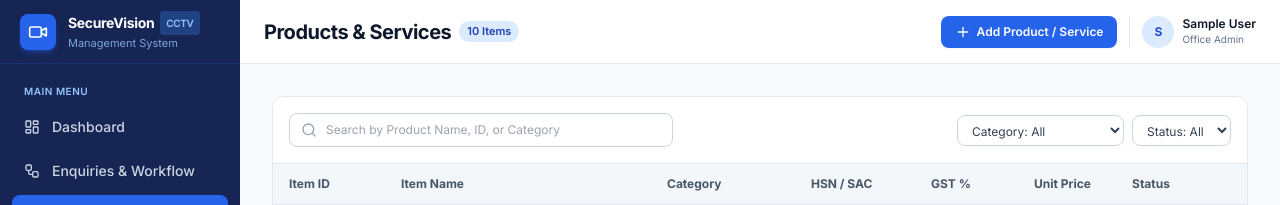
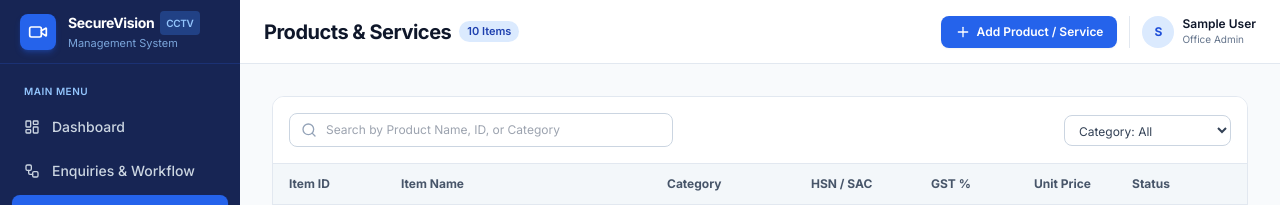
Before and after one commit to Harshadmmp/CCTVcrm, a React (Vite) app: page /products in a window 1280 px wide. Shown: the top 205 px of the page. Built offline with nearby package versions, Linux system fonts and the light colour scheme; sample sign-in values are in the browser's storage.

Commit message:
Remove status filter from products page; clean up subtitles and set clean placeholders in product form

```diff
--- a/src/components/products/ProductModal.jsx
+++ b/src/components/products/ProductModal.jsx
@@ -97,7 +97,6 @@ export const ProductModal = ({ isOpen, onClose, productToEdit }) => {
       onClose={onClose}
       zIndex="z-[60]"
       title={productToEdit ? `Edit Item: ${productToEdit.id}` : 'Add Product or Service'}
-      subtitle="Define pricing, HSN/SAC tax codes, and catalog items for quotations and billing."
       maxWidth="max-w-xl"
       footer={
         <>
@@ -126,7 +125,7 @@ export const ProductModal = ({ isOpen, onClose, productToEdit }) => {
           </label>
           <input
             type="text"
-            placeholder="e.g. Hikvision 4MP ColorVu Camera or CCTV Installation"
+            placeholder="Enter Product or Service Name"
             value={formData.name}
             onChange={(e) => {
               setFormData({ ...formData, name: e.target.value });
@@ -181,18 +180,15 @@ export const ProductModal = ({ isOpen, onClose, productToEdit }) => {
         <div className="grid grid-cols-1 sm:grid-cols-2 gap-4">
           <div>
             <label className="block text-xs font-semibold text-slate-700 mb-1">
-              HSN / SAC Code {formData.category === 'Installation & Services' ? '(Services SAC)' : '(Goods HSN)'}
+              HSN / SAC Code
             </label>
             <input
               type="text"
-              placeholder={formData.category === 'Installation & Services' ? 'e.g. 995469 or 9987' : 'e.g. 85258900'}
+              placeholder="Enter HSN / SAC Code"
               value={formData.hsnSac}
               onChange={(e) => setFormData({ ...formData, hsnSac: e.target.value })}
               className="w-full px-3 py-2 text-xs rounded-lg border border-slate-300 font-mono uppercase bg-white focus:outline-none focus:ring-2 focus:ring-blue-500"
             />
-            <p className="text-[10px] text-slate-400 mt-1">
-              {formData.category === 'Installation & Services' ? 'SAC for Services (e.g. 9954 / 9987)' : 'HSN for Hardware (e.g. 8525 / 8521)'}
-            </p>
           </div>
 
           <div>
@@ -205,7 +201,7 @@ export const ProductModal = ({ isOpen, onClose, productToEdit }) => {
                 min="0"
                 max="100"
                 step="any"
-                placeholder="e.g. 18"
+                placeholder="Enter GST Rate (%)"
                 value={formData.gstRate}
                 onChange={(e) => setFormData({ ...formData, gstRate: e.target.value })}
                 className="w-full px-3 py-2 pr-8 text-xs rounded-lg border border-slate-300 bg-white font-semibold text-slate-800 focus:outline-none focus:ring-2 focus:ring-blue-500"
@@ -214,9 +210,6 @@ export const ProductModal = ({ isOpen, onClose, productToEdit }) => {
                 %
               </span>
             </div>
-            <p className="text-[10px] text-slate-400 mt-1">
-              Enter custom GST percentage (e.g. 18, 12, 5, 28, 0)
-            </p>
           </div>
         </div>
 
@@ -228,7 +221,7 @@ export const ProductModal = ({ isOpen, onClose, productToEdit }) => {
             </label>
             <input
               type="number"
-              placeholder="e.g. 3850"
+              placeholder="Enter Standard Unit Price"
               value={formData.unitPrice}
               onChange={(e) => {
                 setFormData({ ...formData, unitPrice: e.target.value });
--- a/src/components/products/ProductsPage.jsx
+++ b/src/components/products/ProductsPage.jsx
@@ -24,7 +24,6 @@ export const ProductsPage = () => {
 
   const [searchQuery, setSearchQuery] = useState('');
   const [categoryFilter, setCategoryFilter] = useState('');
-  const [statusFilter, setStatusFilter] = useState('');
 
   const [isModalOpen, setIsModalOpen] = useState(false);
   const [productToEdit, setProductToEdit] = useState(null);
@@ -45,15 +44,13 @@ export const ProductsPage = () => {
         if (!matchesName && !matchesId && !matchesDesc && !matchesHsn) return false;
       }
       if (categoryFilter && item.category !== categoryFilter) return false;
-      if (statusFilter && item.status !== statusFilter) return false;
       return true;
     });
-  }, [products, searchQuery, categoryFilter, statusFilter]);
+  }, [products, searchQuery, categoryFilter]);
 
   const clearFilters = () => {
     setSearchQuery('');
     setCategoryFilter('');
-    setStatusFilter('');
   };
 
   // Listen to Topbar Add Product action
@@ -106,21 +103,11 @@ export const ProductsPage = () => {
               ))}
             </select>
 
-            <select
-              value={statusFilter}
-              onChange={(e) => setStatusFilter(e.target.value)}
-              className="px-2.5 py-1.5 text-xs rounded-lg border border-slate-300 bg-white text-slate-700 focus:outline-none focus:ring-2 focus:ring-blue-500"
-            >
-              <option value="">Status: All</option>
-              <option value="Active">Active</option>
-              <option value="Inactive">Inactive</option>
-            </select>
-
-            {(searchQuery || categoryFilter || statusFilter) && (
+            {(searchQuery || categoryFilter) && (
               <button
                 type="button"
                 onClick={clearFilters}
-                className="inline-flex items-center gap-1 px-2.5 py-1.5 text-xs font-semibold text-rose-600 hover:text-rose-700 bg-rose-50 hover:bg-rose-100 rounded-lg transition-colors"
+                className="inline-flex items-center gap-1 px-2.5 py-1.5 text-xs font-semibold text-rose-600 hover:text-rose-700 bg-rose-50 hover:bg-rose-100 rounded-lg transition-colors cursor-pointer"
               >
                 <X className="w-3.5 h-3.5" />
                 Clear
```
